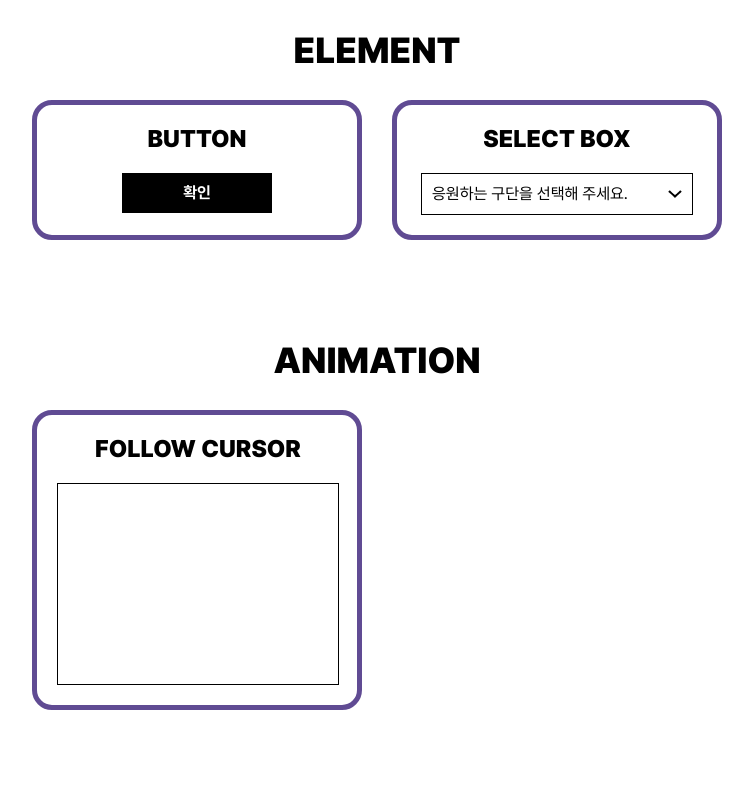
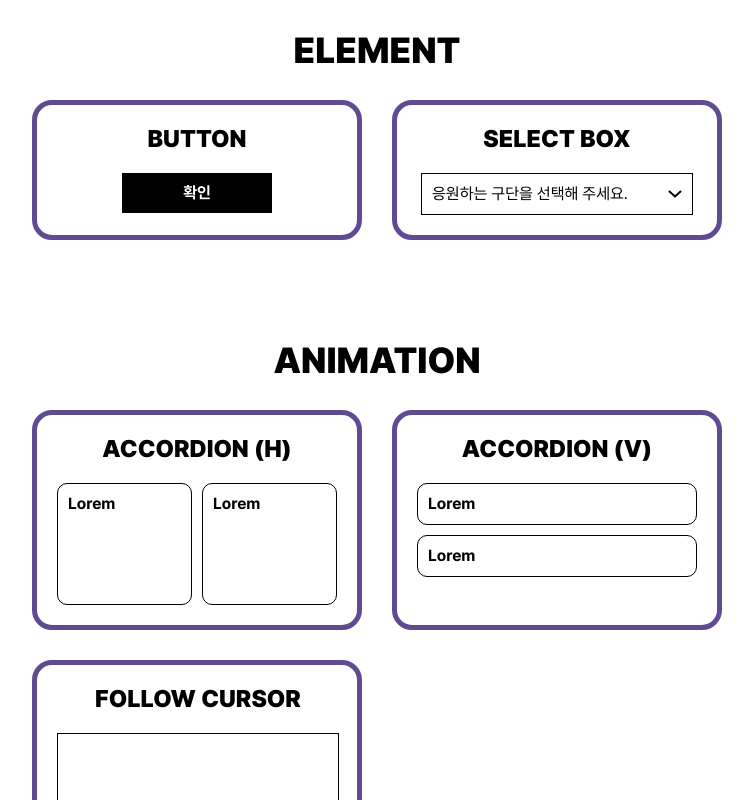
Before and after one commit to ParkGana/component-react-vite, a Next.js app: page / in a window 1280 px wide. Shown: the top 800 px of the page, without its empty margins (263-1016 px from the left). Built offline with nearby package versions, Linux system fonts and the light colour scheme.

Commit message:
ACCORDION 구현

```diff
--- /dev/null
+++ b/src/component/accordion/accordion.hook.ts
@@ -0,0 +1,66 @@
+import { useRef } from 'react'
+
+export function useAccordionHorizontal() {
+    const containerRef = useRef<HTMLDivElement>(null)
+    const contentsRef = useRef<HTMLDivElement[]>([])
+
+    /* 마우스 enter 이벤트 */
+    const onEnterItem = (index: number) => {
+        const one = index === 0 ? '1fr' : 'fit-content(300px)'
+        const two = index === 1 ? '1fr' : 'fit-content(300px)'
+
+        if (containerRef.current !== null && contentsRef.current !== null) {
+            containerRef.current.style.gridTemplateColumns = `${one} ${two}`
+            contentsRef.current[index].style.display = 'block'
+        }
+    }
+
+    /* 마우스 leave 이벤트 */
+    const onLeaveItem = (index: number) => {
+        if (containerRef.current !== null && contentsRef.current !== null) {
+            containerRef.current.style.gridTemplateColumns = 'repeat(2, 1fr)'
+            contentsRef.current[index].style.display = 'none'
+        }
+    }
+
+    return {
+        states: {
+            containerRef,
+            contentsRef
+        },
+        events: {
+            onEnterItem,
+            onLeaveItem
+        }
+    }
+}
+
+export function useAccordionVertical() {
+    const contentsRef = useRef<HTMLDivElement[]>([])
+    const textRef = useRef<HTMLDivElement[]>([])
+
+    /* 마우스 enter 이벤트 */
+    const onEnterItem = (index: number) => {
+        if (contentsRef.current !== null && textRef.current !== null) {
+            contentsRef.current[index].style.height = `${textRef.current[index].clientHeight}px`
+        }
+    }
+
+    /* 마우스 leave 이벤트 */
+    const onLeaveItem = (index: number) => {
+        if (contentsRef.current !== null && textRef.current !== null) {
+            contentsRef.current[index].style.height = '0'
+        }
+    }
+
+    return {
+        states: {
+            contentsRef,
+            textRef
+        },
+        events: {
+            onEnterItem,
+            onLeaveItem
+        }
+    }
+}
--- /dev/null
+++ b/src/component/accordion/accordion.style.ts
@@ -0,0 +1,82 @@
+import styled from 'styled-components'
+
+export namespace AccordionStyle {
+    export namespace Horizontal {
+        export const Container = styled.div`
+            width: 280px;
+            display: grid;
+            grid-template-columns: repeat(2, 1fr);
+            gap: 10px;
+        `
+
+        export const SafetyContainer = styled.div`
+            ${({ theme }) => `
+                height: 100px;
+                border: 1px solid ${theme.color.black};
+                border-radius: 10px;
+                padding: 10px;
+                cursor: pointer;
+            `}
+        `
+
+        export const Title = styled.p`
+            ${({ theme }) => `
+                ${theme.font.title3};
+                color: ${theme.color.black};
+            `}
+        `
+
+        export namespace Contents {
+            export const Container = styled.div`
+                display: none;
+                overflow: hidden;
+            `
+
+            export const Text = styled.p`
+                ${({ theme }) => `
+                    ${theme.font.body1};
+                    color: ${theme.color.black};
+                    padding-top: 10px;
+                `}
+            `
+        }
+    }
+
+    export namespace Vertical {
+        export const Container = styled.div`
+            display: grid;
+            gap: 10px;
+        `
+
+        export const SafetyContainer = styled.div`
+            ${({ theme }) => `
+                border: 1px solid ${theme.color.black};
+                border-radius: 10px;
+                padding: 10px;
+                cursor: pointer;
+            `}
+        `
+
+        export const Title = styled.p`
+            ${({ theme }) => `
+                ${theme.font.title3};
+                color: ${theme.color.black};
+            `}
+        `
+
+        export namespace Contents {
+            export const Container = styled.div`
+                height: 0;
+                overflow: hidden;
+            `
+
+            export const Text = styled.p`
+                ${({ theme }) => `
+                    ${theme.font.body1};
+                    color: ${theme.color.black};
+                    padding-top: 10px;
+                `}
+            `
+        }
+    }
+}
--- /dev/null
+++ b/src/component/accordion/accordion.view.tsx
@@ -0,0 +1,60 @@
+import { useAccordionHorizontal, useAccordionVertical } from './accordion.hook'
+import { AccordionStyle } from './accordion.style'
+
+export function AccordionHorizontal() {
+    const { states, events } = useAccordionHorizontal()
+
+    return (
+        <AccordionStyle.Horizontal.Container ref={states.containerRef}>
+            {[...Array(2)].map((number, index) => (
+                <AccordionStyle.Horizontal.SafetyContainer
+                    key={index}
+                    onMouseEnter={() => events.onEnterItem(index)}
+                    onMouseLeave={() => events.onLeaveItem(index)}
+                >
+                    <AccordionStyle.Horizontal.Title>Lorem</AccordionStyle.Horizontal.Title>
+                    <AccordionStyle.Horizontal.Contents.Container
+                        ref={(element) => {
+                            states.contentsRef.current[index] = element!
+                        }}
+                    >
+                        <AccordionStyle.Horizontal.Contents.Text>
+                            Lorem ipsum dolor sit amet, consectetuer adipiscing elit.
+                        </AccordionStyle.Horizontal.Contents.Text>
+                    </AccordionStyle.Horizontal.Contents.Container>
+                </AccordionStyle.Horizontal.SafetyContainer>
+            ))}
+        </AccordionStyle.Horizontal.Container>
+    )
+}
+
+export function AccordionVertical() {
+    const { states, events } = useAccordionVertical()
+
+    return (
+        <AccordionStyle.Vertical.Container>
+            {[...Array(2)].map((number, index) => (
+                <AccordionStyle.Vertical.SafetyContainer
+                    key={index}
+                    onMouseEnter={() => events.onEnterItem(index)}
+                    onMouseLeave={() => events.onLeaveItem(index)}
+                >
+                    <AccordionStyle.Vertical.Title>Lorem</AccordionStyle.Vertical.Title>
+                    <AccordionStyle.Vertical.Contents.Container
+                        ref={(element) => {
+                            states.contentsRef.current[index] = element!
+                        }}
+                    >
+                        <AccordionStyle.Vertical.Contents.Text
+                            ref={(element) => {
+                                states.textRef.current[index] = element!
+                            }}
+                        >
+                            Lorem ipsum dolor sit amet, consectetuer adipiscing elit.
+                        </AccordionStyle.Vertical.Contents.Text>
+                    </AccordionStyle.Vertical.Contents.Container>
+                </AccordionStyle.Vertical.SafetyContainer>
+            ))}
+        </AccordionStyle.Vertical.Container>
+    )
+}
--- a/src/section/animation/animation.view.tsx
+++ b/src/section/animation/animation.view.tsx
@@ -1,3 +1,4 @@
+import { AccordionHorizontal, AccordionVertical } from '@/src/component/accordion/accordion.view'
 import { Category } from '@/src/component/common/category/category.view'
 import { Item } from '@/src/component/common/item/item.view'
 import { FollowCursor } from '@/src/component/follow-cursor/follow-cursor.view'
@@ -5,6 +6,12 @@ import { FollowCursor } from '@/src/component/follow-cursor/follow-cursor.view'
 export function AnimationSection() {
     return (
         <Category title={'ANIMATION'}>
+            <Item title={'ACCORDION (H)'}>
+                <AccordionHorizontal />
+            </Item>
+            <Item title={'ACCORDION (V)'}>
+                <AccordionVertical />
+            </Item>
             <Item title={'FOLLOW CURSOR'}>
                 <FollowCursor />
             </Item>
```
